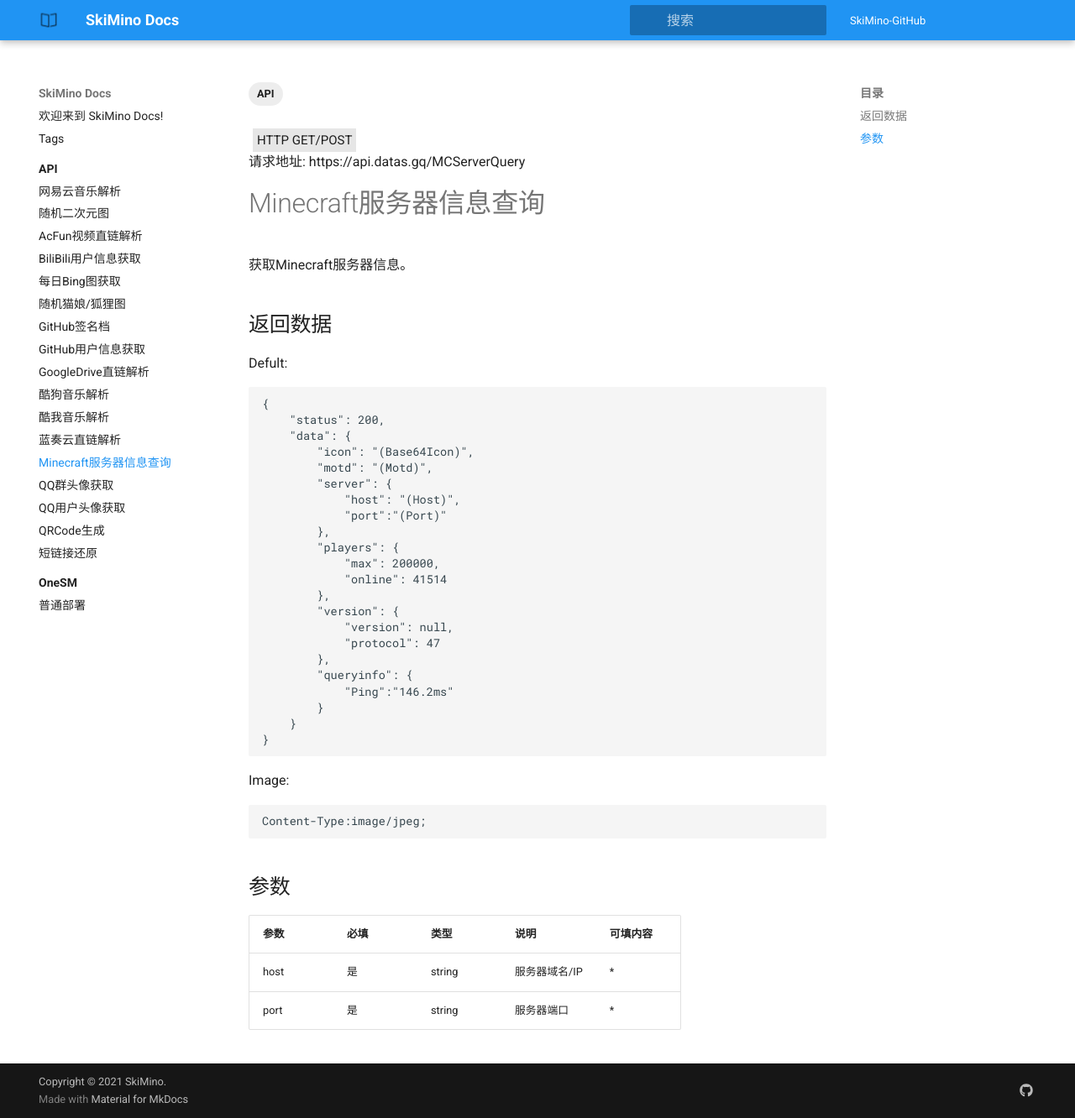
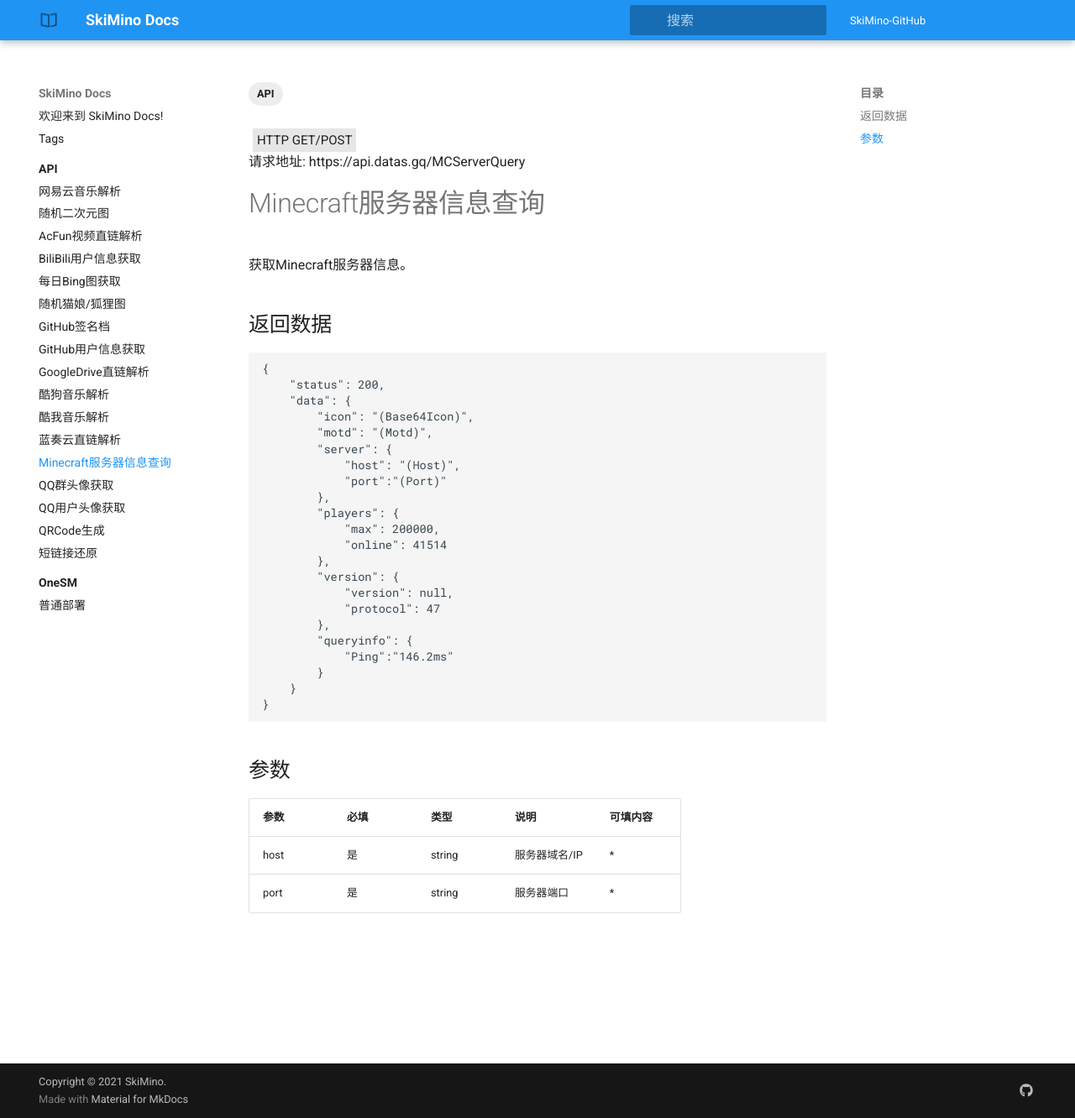
Before and after one commit to SkiMinoAPI/Docs, an MkDocs documentation site: the page built from docs/API/MCServerQuery.md, in a window 1280 px wide and 1332 px high. Shown: the whole window at 84% size. Built offline with MkDocs 1.6.1 and Material for MkDocs 9.7.7, drawn with Linux system fonts in a browser that asks for light colours.

Commit message:
Remove 'Image'

````diff
--- a/docs/API/MCServerQuery.md
+++ b/docs/API/MCServerQuery.md
@@ -10,7 +10,6 @@
 获取Minecraft服务器信息。
 
 ## 返回数据
-Defult:
 ```json
 {
     "status": 200,
@@ -35,10 +34,6 @@ Defult:
     }
 }
 ```
-Image:
-```
-Content-Type:image/jpeg;
-```
 
 ## 参数
 | 参数 | 必填 | 类型 | 说明 | 可填内容 |
````
